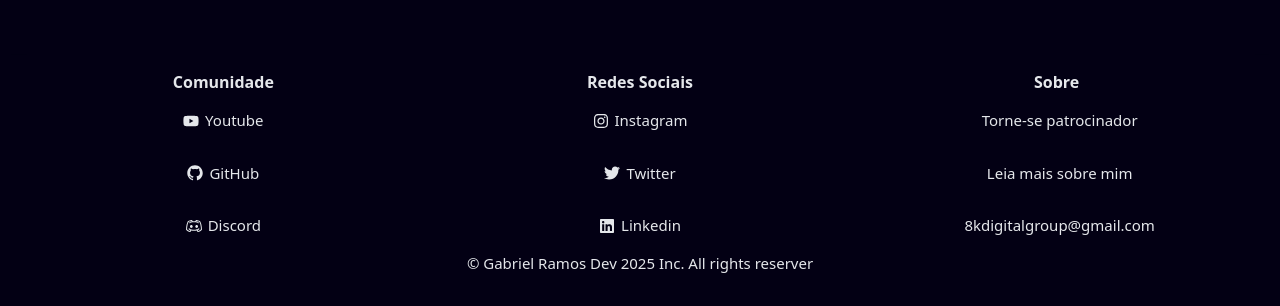
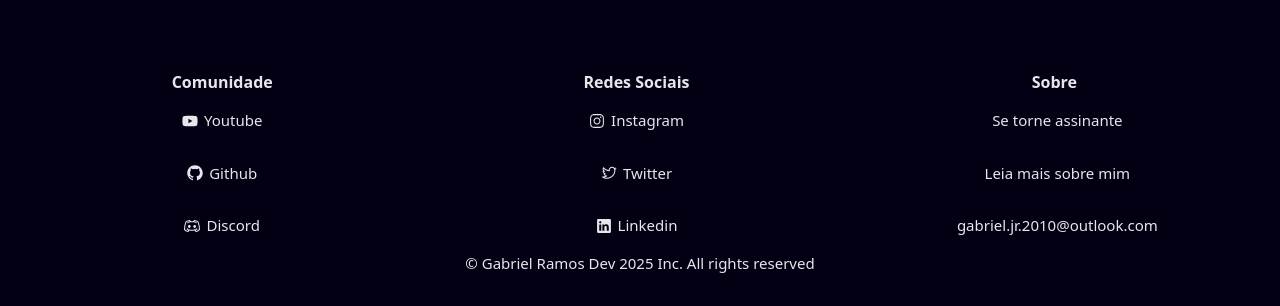
Before and after one commit to Ramos8K/Space-Portfolio, a Next.js app: page / in a window 1280 px wide. Shown: the part 3204-3510 px from the top of the page. Built offline with nearby package versions, Linux system fonts and the light colour scheme.

Commit message:
Update Footer.tsx

```diff
--- a/app/components/main/Footer.tsx
+++ b/app/components/main/Footer.tsx
@@ -7,57 +7,50 @@ import {
   RxLinkedinLogo,
 } from "react-icons/rx";
 
-import { FaInstagram, FaLinkedin, FaTwitter, FaYoutube } from "react-icons/fa";
+import { FaYoutube } from "react-icons/fa";
 
 const Footer = () => {
   return (
-    <div className="w-full h-full bg-transparent text-gray-200 shadow-lg p-[15px]">
+    <div className="w-full h-full bg-transparent text-gray-200 shadow-lg p-[15px] ">
         <div className="w-full flex flex-col items-center justify-center m-auto">
             <div className="w-full h-full flex flex-row items-center justify-around flex-wrap">
 
+
                 <div className="min-w-[200px] h-auto flex flex-col items-center justify-start">
-                    <div className="font-bold text-[16px]">
-                        Comunidade
-                    </div>
+                    <div className="font-bold text-[16px]">Comunidade</div>
                     <p className="flex flex-row items-center my-[15px] cursor-pointer">
-                        <FaYoutube/>
+                        <FaYoutube />
                         <span className="text-[15px] ml-[6px]">Youtube</span>
                     </p>
                     <p className="flex flex-row items-center my-[15px] cursor-pointer">
-                        <RxGithubLogo/>
-                        <span className="text-[15px] ml-[6px]">GitHub</span>
+                        <RxGithubLogo />
+                        <span className="text-[15px] ml-[6px]">Github</span>
                     </p>
                     <p className="flex flex-row items-center my-[15px] cursor-pointer">
-                        <RxDiscordLogo/>
+                        <RxDiscordLogo />
                         <span className="text-[15px] ml-[6px]">Discord</span>
                     </p>
                 </div>
-
                 <div className="min-w-[200px] h-auto flex flex-col items-center justify-start">
-                    <div className="font-bold text-[16px]">
-                        Redes Sociais
-                    </div>
+                    <div className="font-bold text-[16px]">Redes Sociais</div>
                     <p className="flex flex-row items-center my-[15px] cursor-pointer">
-                        <FaInstagram/>
+                        <RxInstagramLogo />
                         <span className="text-[15px] ml-[6px]">Instagram</span>
                     </p>
                     <p className="flex flex-row items-center my-[15px] cursor-pointer">
-                        <FaTwitter/>
+                        <RxTwitterLogo />
                         <span className="text-[15px] ml-[6px]">Twitter</span>
                     </p>
                     <p className="flex flex-row items-center my-[15px] cursor-pointer">
-                        <FaLinkedin/>
+                        <RxLinkedinLogo />
                         <span className="text-[15px] ml-[6px]">Linkedin</span>
                     </p>
                 </div>
+                <div className="min-w-[200px] h-auto flex flex-col items-center justify-start">
+                    <div className="font-bold text-[16px]">Sobre</div>
+                   <p className="flex flex-row items-center my-[15px] cursor-pointer">
 
-                <div className="min-w-[200px] h-auto flex flex-col items-center justify-start">
-                    <div className="font-bold text-[16px]">
-                        Sobre
-                    </div>
-                    <p className="flex flex-row items-center my-[15px] cursor-pointer">
-
-                        <span className="text-[15px] ml-[6px]">Torne-se patrocinador</span>
+                        <span className="text-[15px] ml-[6px]">Se torne assinante</span>
                     </p>
                     <p className="flex flex-row items-center my-[15px] cursor-pointer">
 
@@ -65,12 +58,13 @@ const Footer = () => {
                     </p>
                     <p className="flex flex-row items-center my-[15px] cursor-pointer">
 
-                        <span className="text-[15px] ml-[6px]">8kdigitalgroup@gmail.com</span>
+                        <span className="text-[15px] ml-[6px]">gabriel.jr.2010@outlook.com</span>
                     </p>
                 </div>
             </div>
+
             <div className="mb-[20px] text-[15px] text-center">
-                &copy; Gabriel Ramos Dev 2025 Inc. All rights reserver
+                &copy; Gabriel Ramos Dev 2025 Inc. All rights reserved
             </div>
         </div>
     </div>
```
